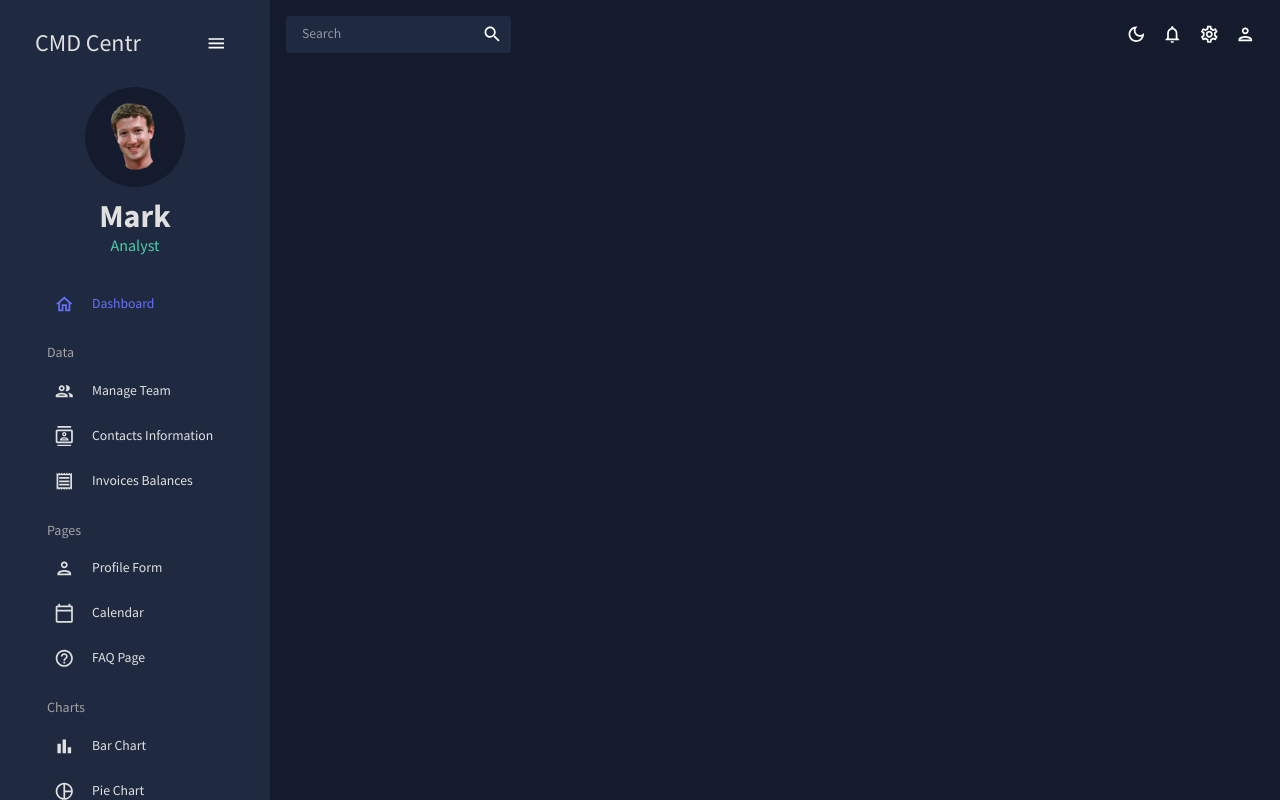
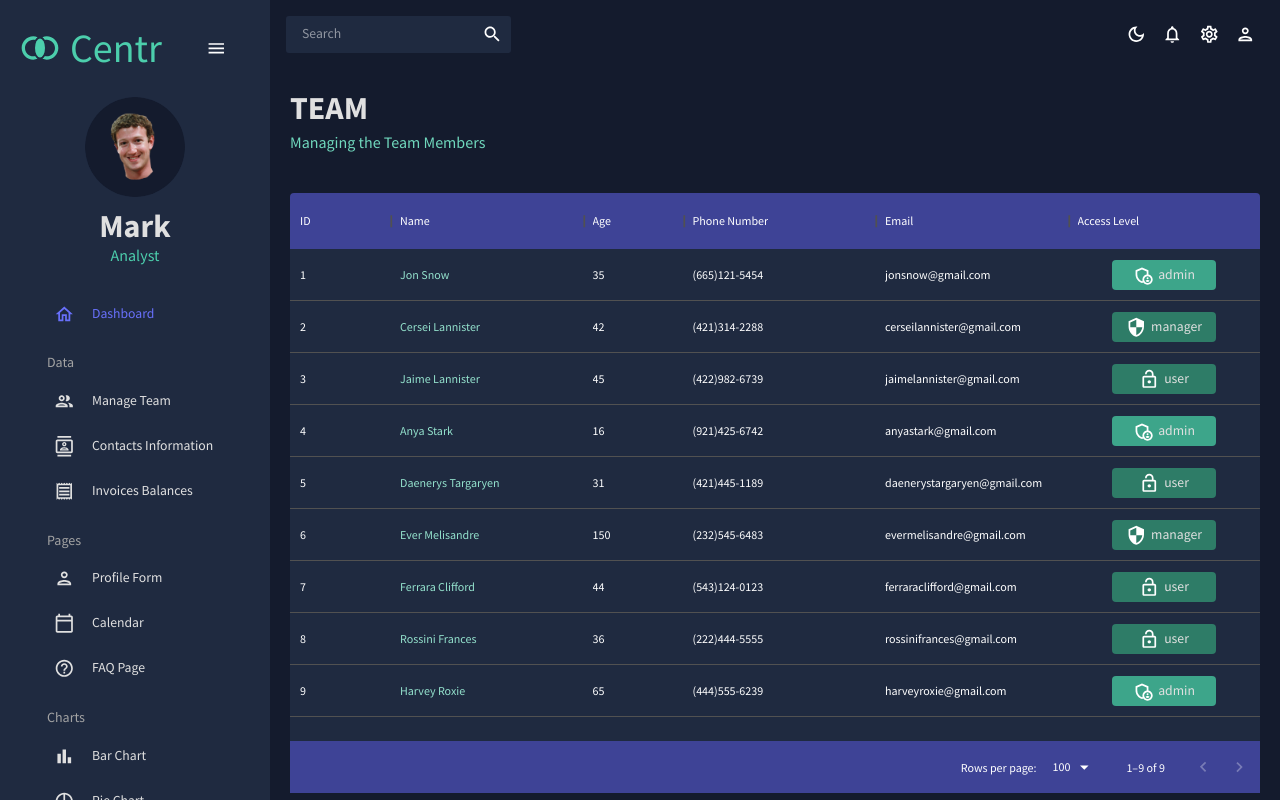
Before and after one commit to DylnMtthws/dashboard-project, a React (Create React App) app in the folder admin/: page /team in a window 1280 px wide. Built offline with nearby package versions, Linux system fonts and the light colour scheme.

Commit message:
added manage team scene

```diff
--- a/admin/src/App.js
+++ b/admin/src/App.js
@@ -1,7 +1,7 @@
 import Topbar from "./scenes/global/Topbar";
 import Sidebar from "./scenes/global/Sidebar";
 import Dashboard from "./scenes/dashboard";
-// import Team from "./scenes/team";
+import Team from "./scenes/team";
 // import Invoices from "./scenes/invoices";
 // import Contacts from "./scenes/contacts";
 // import Bar from "./scenes/bar";
@@ -29,7 +29,7 @@
             <Topbar />
             <Routes>
               <Route path="/" element={<Dashboard />} />
-              {/* <Route path="/team" element={<Team />} /> */}
+              <Route path="/team" element={<Team />} />
               {/* <Route path="/contacts" element={<Contacts />} /> */}
               {/* <Route path="/invoices" element={<Invoices />} /> */}
               {/* <Route path="/form" element={<Form />} /> */}
--- /dev/null
+++ b/admin/src/components/Header.jsx
@@ -0,0 +1,24 @@
+import { Typography, Box, useTheme } from "@mui/material";
+import { tokens } from "../theme";
+
+const Header = ({ title, subtitle }) => {
+  const theme = useTheme();
+  const colors = tokens(theme.palette.mode);
+  return (
+    <Box mb="30px">
+      <Typography
+        variant="h2"
+        color={colors.grey[100]}
+        fontWeight="bold"
+        sx={{ mb: "5px" }}
+      >
+        {title}
+      </Typography>
+      <Typography variant="h5" color={colors.greenAccent[400]}>
+        {subtitle}
+      </Typography>
+    </Box>
+  );
+};
+
+export default Header;
--- a/admin/src/scenes/dashboard/index.jsx
+++ b/admin/src/scenes/dashboard/index.jsx
@@ -1,7 +1,14 @@
-import React from "react";
+import Header from "../../components/Header";
+import { Box } from "@mui/material";
 
 const Dashboard = () => {
-  return <div>Dashboard</div>;
+  return (
+    <Box m="20px">
+      <Box display="flex" justifyContent="space-between" alignItems="center">
+        <Header title="DASHBOARD" subtitle="Welcome to your dashboard" />
+      </Box>
+    </Box>
+  );
 };
 
 export default Dashboard;
--- a/admin/src/scenes/global/Sidebar.jsx
+++ b/admin/src/scenes/global/Sidebar.jsx
@@ -16,7 +16,7 @@
 import TimelineOutlinedIcon from "@mui/icons-material/TimelineOutlined";
 import MenuOutlinedIcon from "@mui/icons-material/MenuOutlined";
 import MapOutlinedIcon from "@mui/icons-material/MapOutlined";
-
+import JoinInnerIcon from "@mui/icons-material/JoinInner";
 const Item = ({ title, to, icon, selected, setSelected }) => {
   const theme = useTheme();
   const colors = tokens(theme.palette.mode);
@@ -77,10 +77,18 @@
                 display="flex"
                 justifyContent="space-between"
                 alignItems="center"
-                ml="15px"
+                // ml="10px"
               >
-                <Typography variant="h3" color={colors.grey[100]}>
-                  CMD Centr
+                <Typography
+                  variant="h1"
+                  color={colors.greenAccent[500]}
+                  sx={{ display: "flex", alignItems: "center" }}
+                >
+                  <JoinInnerIcon
+                    style={{ marginRight: 10 }}
+                    fontSize="inherit"
+                  />
+                  Centr
                 </Typography>
 
                 <IconButton onClick={() => setIsCollapsed(!isCollapsed)}>
--- /dev/null
+++ b/admin/src/scenes/team/index.jsx
@@ -0,0 +1,110 @@
+import { Box, Typography, useTheme } from "@mui/material";
+import { DataGrid } from "@mui/x-data-grid";
+import { tokens } from "../../theme";
+import { mockDataTeam } from "../../data/mockData";
+import AdminPanelSettingsOutlinedIcon from "@mui/icons-material/AdminPanelSettingsOutlined";
+import LockOpenOutlinedIcon from "@mui/icons-material/LockOpenOutlined";
+import SecurityOutlinedIcon from "@mui/icons-material/SecurityOutlined";
+import Header from "../../components/Header";
+
+const Team = () => {
+  const theme = useTheme();
+  const colors = tokens(theme.palette.mode);
+
+  const columns = [
+    { field: "id", headerName: "ID" },
+    {
+      field: "name",
+      headerName: "Name",
+      flex: 1,
+      cellClassName: "name-column--cell",
+    },
+    {
+      field: "age",
+      headerName: "Age",
+      type: "number",
+      headerAlign: "left",
+      align: "left",
+    },
+    {
+      field: "phone",
+      headerName: "Phone Number",
+      flex: 1,
+    },
+    {
+      field: "email",
+      headerName: "Email",
+      flex: 1,
+    },
+    {
+      field: "accessLevel",
+      headerName: "Access Level",
+      flex: 1,
+      renderCell: ({ row: { access } }) => {
+        return (
+          <Box
+            width="60%"
+            m="0 auto"
+            p="5px"
+            display="flex"
+            justifyContent="center"
+            backgroundColor={
+              access === "admin"
+                ? colors.greenAccent[600]
+                : access === "manager"
+                ? colors.greenAccent[700]
+                : colors.greenAccent[700]
+            }
+            borderRadius="4px"
+          >
+            {access === "admin" && <AdminPanelSettingsOutlinedIcon />}
+            {access === "manager" && <SecurityOutlinedIcon />}
+            {access === "user" && <LockOpenOutlinedIcon />}
+            <Typography color={colors.grey[100]} sx={{ ml: "5px" }}>
+              {access}
+            </Typography>
+          </Box>
+        );
+      },
+    },
+  ];
+
+  return (
+    <Box m="20px">
+      <Header title="TEAM" subtitle="Managing the Team Members" />
+      <Box
+        m="40px 0 0 0"
+        height="75vh"
+        sx={{
+          "& .MuiDataGrid-root": {
+            border: "none",
+          },
+          "& .MuiDataGrid-cell": {
+            borderBottom: "none",
+          },
+          "& .name-column--cell": {
+            color: colors.greenAccent[300],
+          },
+          "& .MuiDataGrid-columnHeaders": {
+            backgroundColor: colors.blueAccent[700],
+            borderBottom: "none",
+          },
+          "& .MuiDataGrid-virtualScroller": {
+            backgroundColor: colors.primary[400],
+          },
+          "& .MuiDataGrid-footerContainer": {
+            borderTop: "none",
+            backgroundColor: colors.blueAccent[700],
+          },
+          "& .MuiCheckbox-root": {
+            color: `${colors.greenAccent[200]} !important`,
+          },
+        }}
+      >
+        <DataGrid rows={mockDataTeam} columns={columns} />
+      </Box>
+    </Box>
+  );
+};
+
+export default Team;
```
